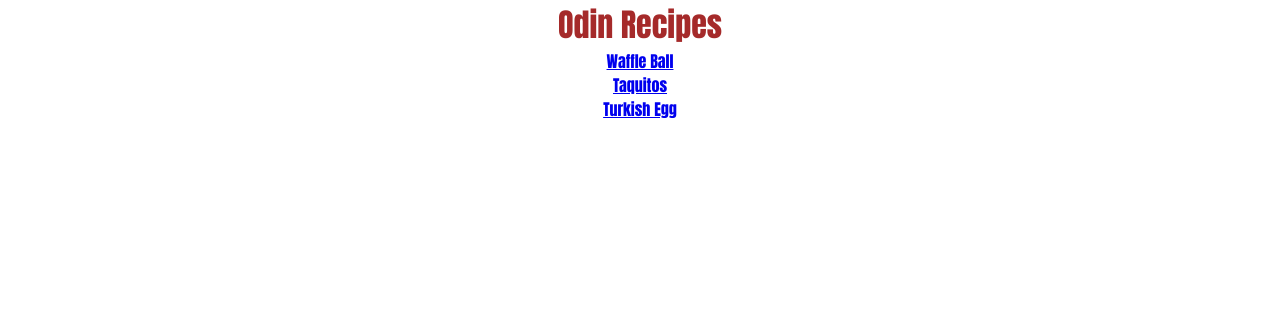
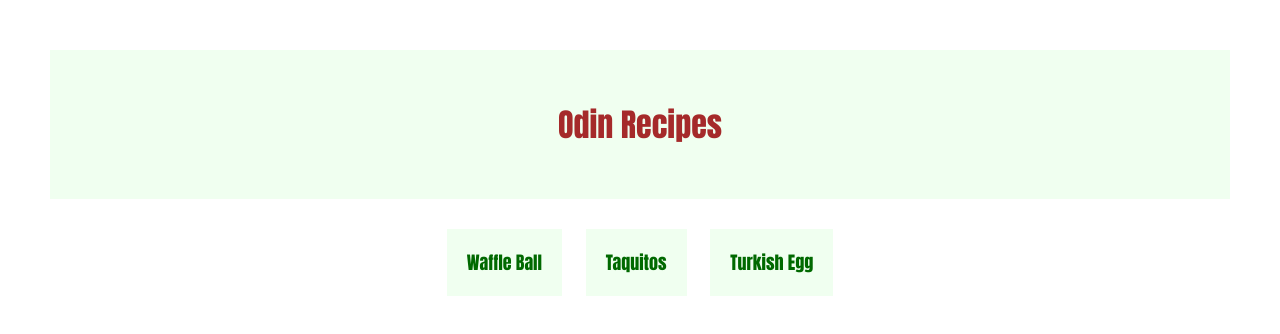
Before and after one commit to obayad/odin-recipes, a plain HTML site: page index.html in a window 1280 px wide. Drawn offline with Linux system fonts and the light colour scheme.

Commit message:
style the homepage again

```diff
--- a/style.css
+++ b/style.css
@@ -1,16 +1,37 @@
 *{
-    font-family:Impact, 'Haettenschweiler', 'Arial Narrow Bold', sans-serif;
+    font-family:Impact,'Arial Narrow Bold', sans-serif;
     margin:0;
     padding:0;
     box-sizing: border-box;
 }
 
+body{
+    width:100%;
+}
+
 h1{
     color:brown;
     text-align: center;
+    margin:50px 50px 20px 50px;
+    padding:50px;
+    background-color: honeydew;
 }
 
 ul{
-    color:chocolate;
-    text-align: center;
+    width:max-content;
+    margin:0 auto;
+    color:green;
 }
+
+li{
+    display:inline-block;
+    padding:20px;
+    margin:10px;
+    background-color:honeydew;
+}
+
+ul li a{
+    color:rgb(0, 105, 0);
+    font-size: 18px;
+    text-decoration: none;
+}
```
